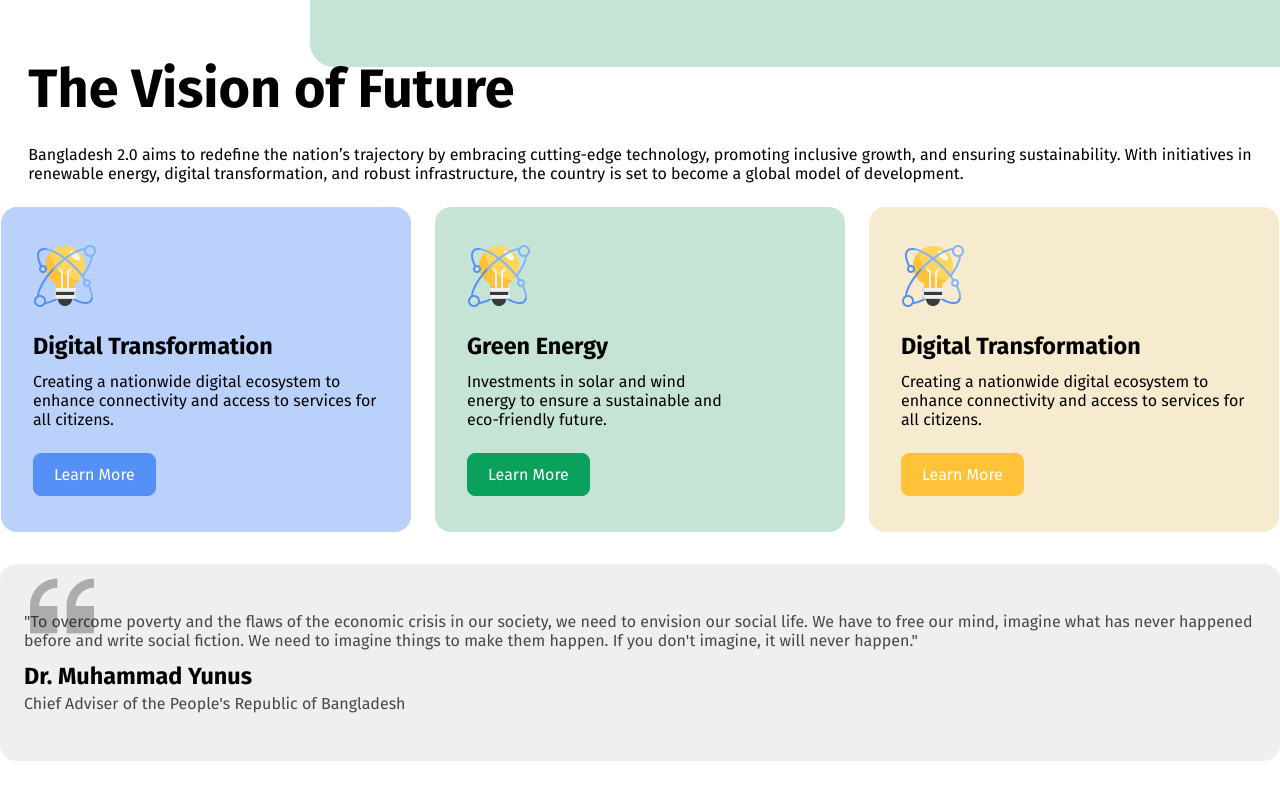
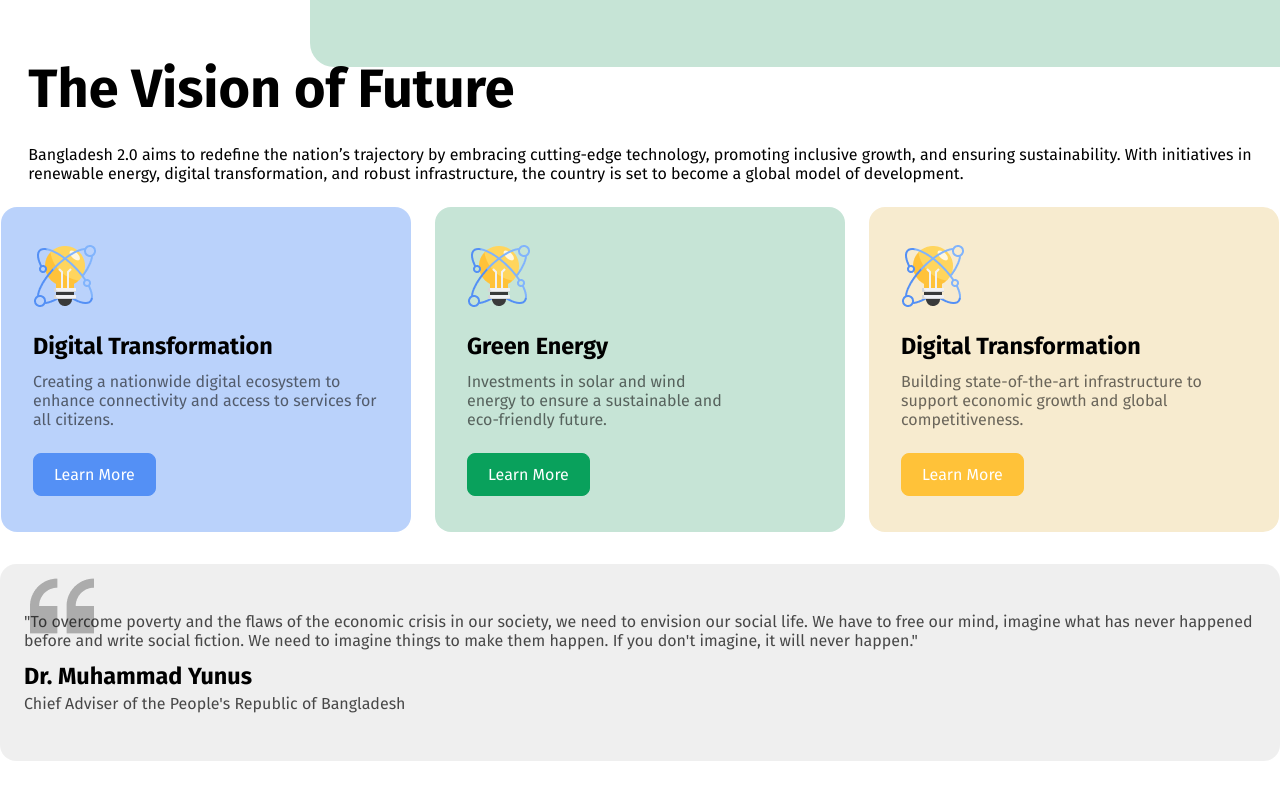
Before and after one commit to Samisenpai/Assignment-1, a plain HTML site: page index.html in a window 1280 px wide. Shown: the part 743-1543 px from the top of the page. Drawn offline with Linux system fonts and the light colour scheme.

```diff
--- a/index.html
+++ b/index.html
@@ -110,7 +110,7 @@
                             <h3>Digital Transformation</h3>
                         </div>
                         <div class="card-description">
-                            <p>Creating a nationwide digital ecosystem to <br> enhance connectivity and access to services for <br> all citizens.</p>
+                            Building state-of-the-art infrastructure to support economic growth and global competitiveness.
                         </div>
 
                         <div class="card-btn">
--- a/styles/style.css
+++ b/styles/style.css
@@ -49,6 +49,7 @@
     color: #006A50;
     border: 1px solid  #006A50;
     border-radius: 8px;
+    cursor: pointer;
 
 }
 
@@ -59,7 +60,7 @@
     transition: 0.5s;
 }
 
-
+/*? nav section end  */
 
 /*? Hero section  */
 
@@ -111,6 +112,7 @@
     border: 1px solid  #006A50;
     border-radius: 8px;
     background-color: #006A50;
+    cursor: pointer;
 }
 
 .btn-2:hover{
@@ -120,6 +122,7 @@
     transition: 0.5s;
 }
 
+/*? hero section end  */
 
 /*? vision section  */
 
@@ -193,6 +196,7 @@
     border: 1px solid  #09A15C;
     border-radius: 8px;
     background-color: #09A15C;
+    cursor: pointer;
 }
 
 
@@ -202,6 +206,8 @@
     border: 1px solid #09A15C;
     transition: 0.5s;
 }
+
+/*? card-2 design end  */
 
 
 /*? card-3 design  */
@@ -230,6 +236,7 @@
     border: 1px solid  #FFC239;
     border-radius: 8px;
     background-color: #FFC239;
+    cursor: pointer;
 }
 
 
@@ -244,7 +251,7 @@
 /*? card-3 end  */
 
 
-/*? cards design end  */
+
 
 .card-icon{
     width: 64px;
@@ -260,6 +267,7 @@
 .card-description{
     font-size: 16px;
     font-weight: 400;
+    color: #0e0e0e9a;
 
 }
 .card-btn{
@@ -273,6 +281,7 @@
     border: 1px solid  #5490F5;
     border-radius: 8px;
     background-color: #5490F5;
+    cursor: pointer;
 }
 
 
@@ -282,6 +291,9 @@
     border: 1px solid #5490F5;
     transition: 0.5s;
 }
+
+
+/*? cards design end  */
 
 
 
```
